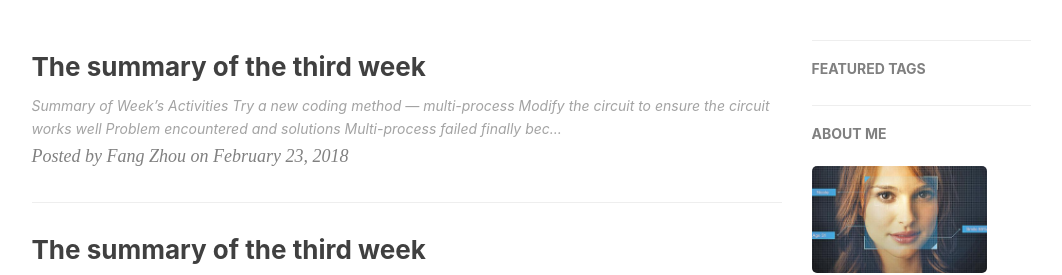
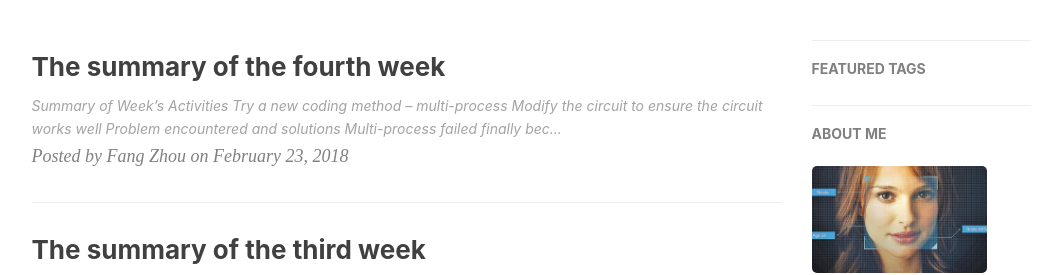
Before and after one commit to Online-power-measurement-system/Logbook, a Jekyll site: the page built from index.html, in a window 1280 px wide. Shown: the part 594-869 px from the top of the page, without its empty margins (136-1198 px from the left). Built offline with Jekyll 4.4.1, drawn with Linux system fonts in a browser that asks for light colours; nearby versions of some CDN libraries; the list of posts is cut into pages by our own code; comment, search, counter and statistics services are not loaded.

Commit message:
Update 2018-02-23-The-summary-of-the-fourth-week.md

```diff
--- a/_posts/2017/2018-02-23-The-summary-of-the-fourth-week.md
+++ b/_posts/2017/2018-02-23-The-summary-of-the-fourth-week.md
@@ -1,12 +1,12 @@
 ---
 layout: "post"
-title: "The summary of the third week"
+title: "The summary of the fourth week"
 date: "2018-02-23 10:30"
 author: "Fang Zhou"
 catalog: true
 ---
 ## Summary of Week’s Activities
-- Try a new coding method --- multi-process
+- Try a new coding method -- multi-process
 - Modify the circuit to ensure the circuit works well
 
 ## Problem encountered and solutions
```
